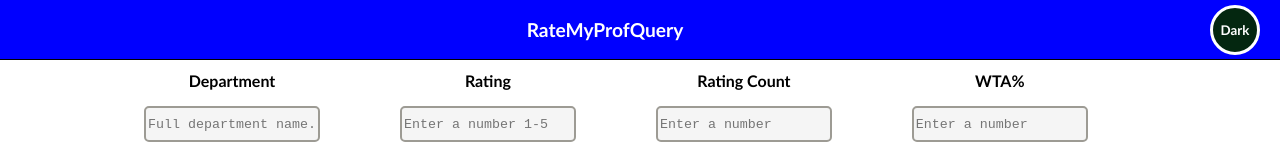
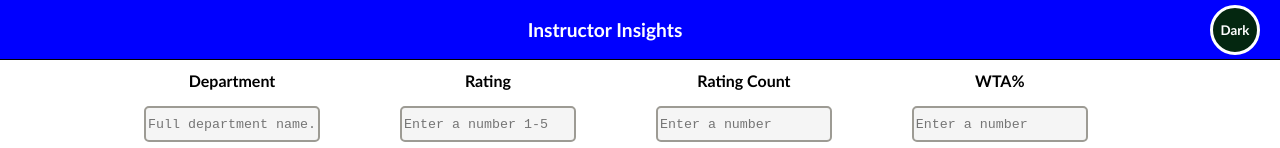
Before and after one commit to Satyy7/instructorinsights01, a React (Create React App) app in the folder client/: page / in a window 1280 px wide. Shown: the top 148 px of the page. Built offline with nearby package versions, Linux system fonts and the light colour scheme.

Commit message:
name fix

```diff
--- a/client/src/components/header/header.js
+++ b/client/src/components/header/header.js
@@ -10,7 +10,7 @@ function Header() {
 
   return (
     <div className="header">
-      <h4 className="title">RateMyProfQuery</h4>
+      <h4 className="title">Instructor Insights</h4>
       <button className="night-button" onClick={() => setDarkMode(!darkMode)}>
         {darkMode ? "Light" : "Dark"}
       </button>
```
